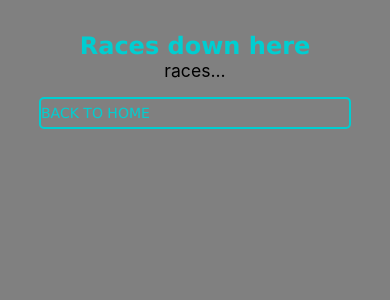
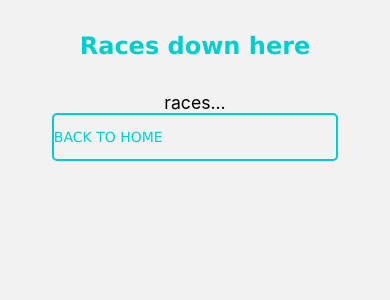
Before and after one commit to gmolari/docs-ded-5E, a React Native app: screen /Races in a window 390 px wide. Shown: the top 300 px of the page. Built offline with nearby package versions, Linux system fonts and the light colour scheme; no server answers.

Commit message:
add: backgroundImage & fix buttons style

```diff
--- a/App.js
+++ b/App.js
@@ -11,10 +11,9 @@ import { MonstersScreen } from './pages/MonstersScreen';
 
 // CONTEXT
 import {ContextProvider} from './context/Context';
+import Query from './context/Query';
 
 const Stack = createNativeStackNavigator();
-
-import Query from './context/Query';
 
 export default function App() {
 
--- /dev/null
+++ b/components/BackgroundImage.js
@@ -0,0 +1,18 @@
+import { ImageBackground, StyleSheet } from "react-native";
+
+import image from '../assets/wallpaper.jpg'
+
+export function BackgroundImage({ children }) {
+    return (
+        <ImageBackground source={image} resizeMode="cover" style={styles.image}>
+            {children}
+        </ImageBackground>
+    )
+}
+
+const styles = StyleSheet.create({
+    image: {
+      flex: 1,
+      justifyContent: 'center',
+    }
+})
--- a/pages/HomeScreen.js
+++ b/pages/HomeScreen.js
@@ -6,6 +6,7 @@ import { Context } from "../context/Context";
 import { Button } from "../components/Button";
 
 import { styles } from "../utils/style";
+import { BackgroundImage } from "../components/BackgroundImage";
 
 export function HomeScreen({ navigation }) {
 
@@ -16,15 +17,21 @@ export function HomeScreen({ navigation }) {
     }, [])
 
     return (
+        <>
+            <BackgroundImage>
                 <View style={styles.container} >
                     <Text style={styles.title} >Dungeons and Dragons documentation!</Text>
                     <Text style={styles.h2}>
                         Welcome to our documentation, what you want to see?
                     </Text>
+                    <View style={styles.container_buttons} >
                         <Button buttonTitle="Races" onPress={() => navigation.navigate("Races")} />
                         <Button buttonTitle="Spells" onPress={() => navigation.navigate("Spells")} />
                         <Button buttonTitle="Items" onPress={() => navigation.navigate("Items")} />
                         <Button buttonTitle="Monsters" onPress={() => navigation.navigate("Monsters")} />
                     </View>
+                </View>
+            </BackgroundImage>
+        </>
     )
 }
--- a/utils/api.js
+++ b/utils/api.js
@@ -1,4 +1,4 @@
-import { host } from "./util";
+import { host } from "./host";
 import axios from "axios";
 
 const api = axios.create({
--- a/utils/style.js
+++ b/utils/style.js
@@ -8,25 +8,29 @@ export const styles = StyleSheet.create({
     // Geral
     container: {
       flex: 1,
-      backgroundColor: 'grey',
+      backgroundColor: 'transparent',
       alignItems: 'center',
-      paddingTop: '2em'
+      // justifyContent: 'center',
+      paddingTop: '2rem',
+      paddingBottom: '2rem',
+      paddingLeft: '1rem',
+      paddingRight: '1rem',
     },
     title: {
       fontSize: '1.5em',
       fontWeight: 'bold',
       fontFamily: font_family,
       color: title_color,
-      textAlign: 'center'
+      textAlign: 'center',
+      marginBottom: '2rem',
     },
     h2: {
       fontSize: '1.1em',
-      textAlign: 'center'
+      textAlign: 'center',
     },
     button: {
-      height: '2rem',
+      height: '3rem',
       width: '80%',
-      marginTop: '1rem',
       backgroundColor: 'transparent',
       border: `2px solid ${title_color}`,
       borderRadius: '5px',
@@ -37,4 +41,12 @@ export const styles = StyleSheet.create({
       fontFamily: font_family,
       color: title_color,
     },
+    // HOME
+    container_buttons: {
+      flex: 1,
+      width: '100%',
+      marginTop: '20%',
+      justifyContent: 'space-around',
+      alignItems: 'center',
+    }
 })
```
Also changed, not shown: assets/wallpaper.jpg (added), utils/host.js (renamed from utils/util.js), utils/utilFunctions.js (deleted). Lines whose indentation alone changed are shown as unchanged.
